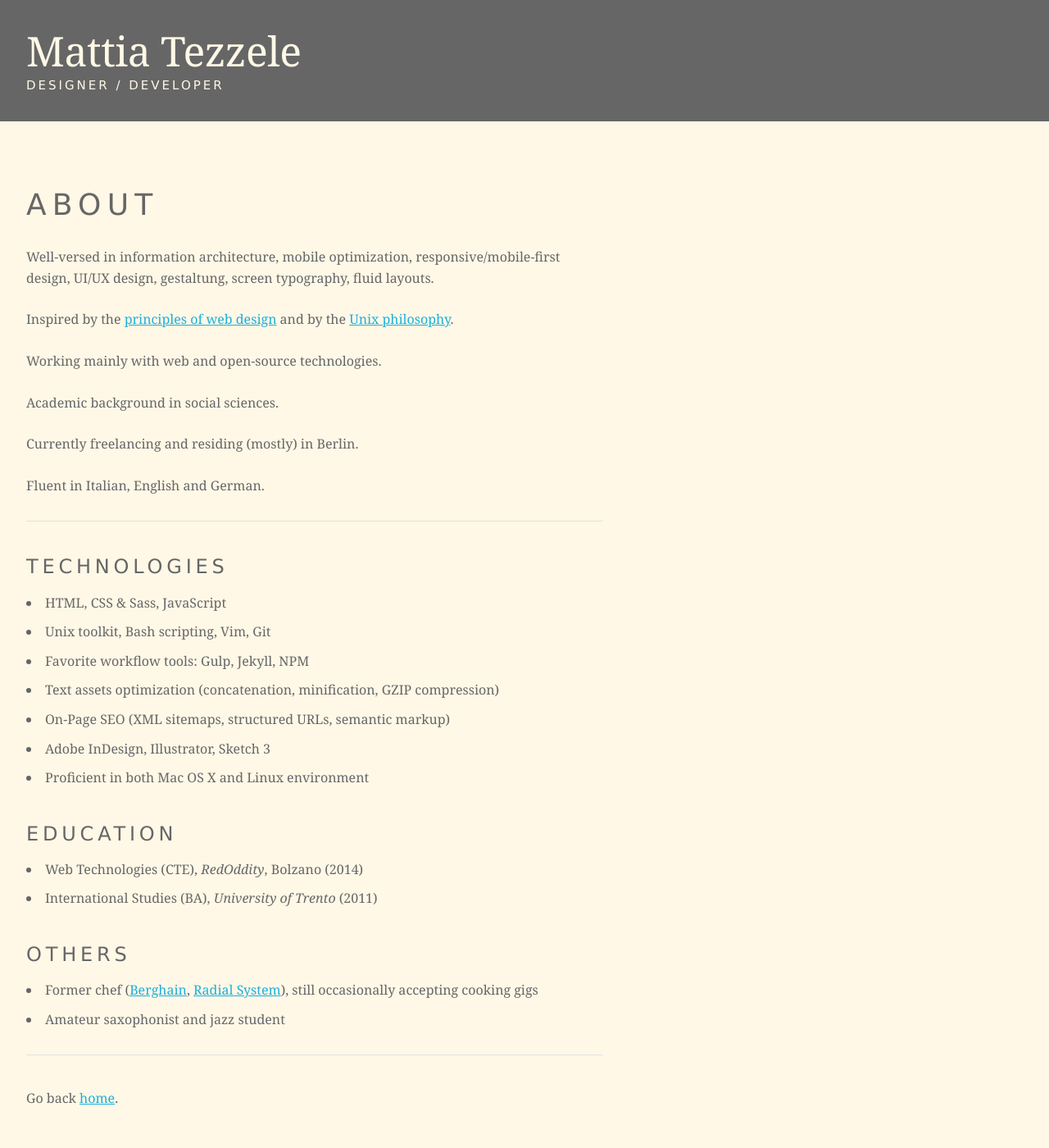
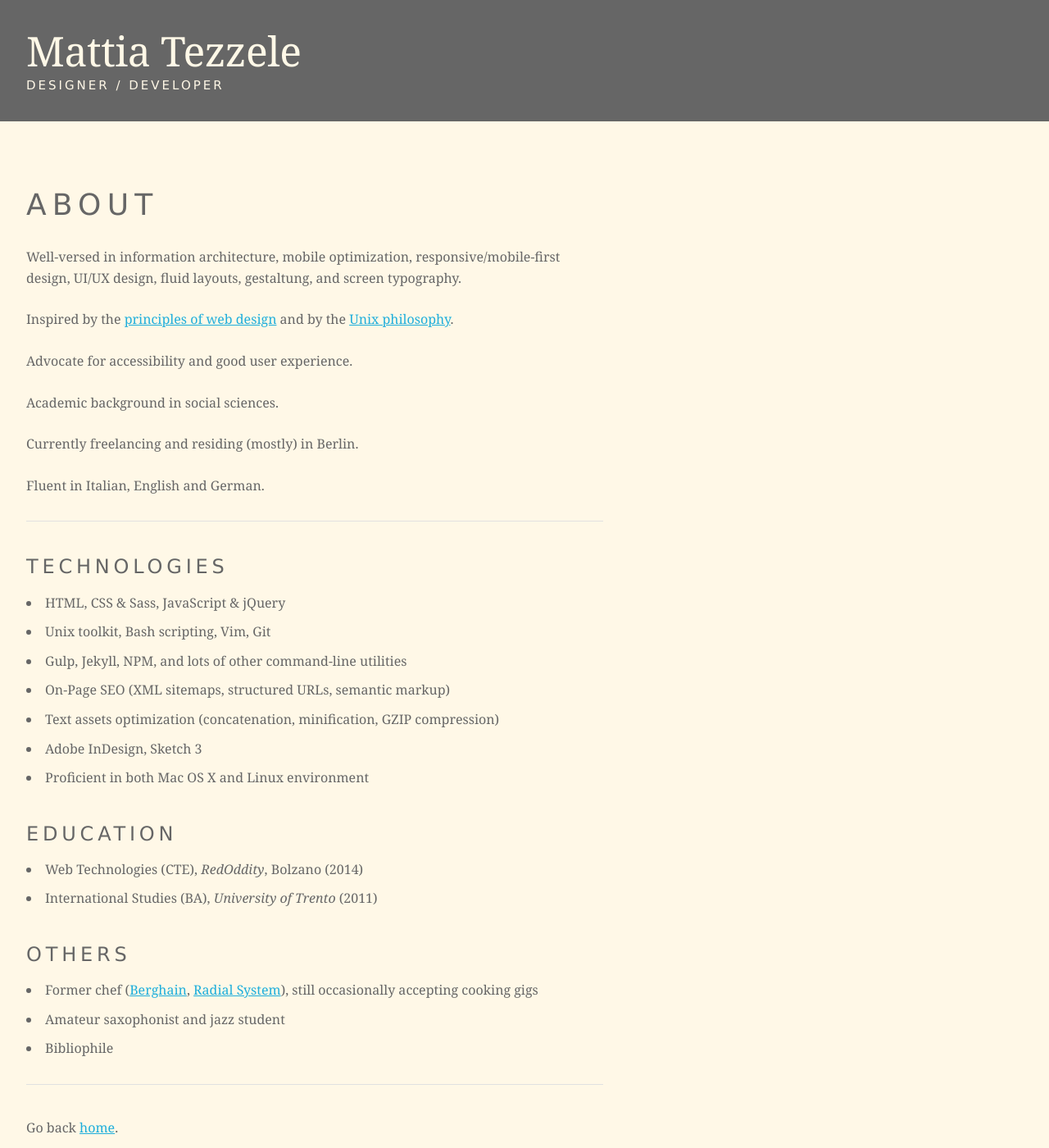
Before and after one commit to mrzool/mrzool.github.io, a Jekyll site: the page built from about/index.md, in a window 1280 px wide and 1400 px high. Shown: the whole window at 82% size. Built offline with Jekyll 4.4.1, drawn with Linux system fonts in a browser that asks for light colours.

Commit message:
Content tweaks

```diff
--- a/about/index.md
+++ b/about/index.md
@@ -5,11 +5,11 @@ title: "About"
 
 # {{page.title}}
 
-Well-versed in information architecture, mobile optimization, responsive/mobile-first design, UI/UX design, gestaltung, screen typography, fluid layouts.
+Well-versed in information architecture, mobile optimization, responsive/mobile-first design, UI/UX design, fluid layouts, gestaltung, and screen typography.
 
 Inspired by the [principles of web design]({{site.url}}/principles "Principles of web design") and by the [Unix philosophy]({{site.url}}/unix "The Unix philosophy").
 
-Working mainly with web and open-source technologies.
+Advocate for accessibility and good user experience.
 
 Academic background in social sciences.
 
@@ -21,12 +21,12 @@ Fluent in Italian, English and German.
 
 ### Technologies
 
-- HTML, CSS & Sass, JavaScript
+- HTML, CSS & Sass, JavaScript & jQuery
 - Unix toolkit, Bash scripting, Vim, Git
-- Favorite workflow tools: Gulp, Jekyll, NPM
+- Gulp, Jekyll, NPM, and lots of other command-line utilities
+- On-Page SEO (XML sitemaps, structured URLs, semantic markup)
 - Text assets optimization (concatenation, minification, GZIP compression)
-- On-Page SEO (XML sitemaps, structured URLs, semantic markup)
-- Adobe InDesign, Illustrator, Sketch 3
+- Adobe InDesign, Sketch 3
 - Proficient in both Mac OS X and Linux environment
 
 ### Education
@@ -38,3 +38,4 @@ Fluent in Italian, English and German.
 
 - Former chef ([Berghain](http://www.berghain.de/ "Berghain homepage"), [Radial System](http://www.radialsystem.de "Radial System homepage")), still occasionally accepting cooking gigs
 - Amateur saxophonist and jazz student
+- Bibliophile
```
Also changed, not shown: index.md (+3 -1 lines).
